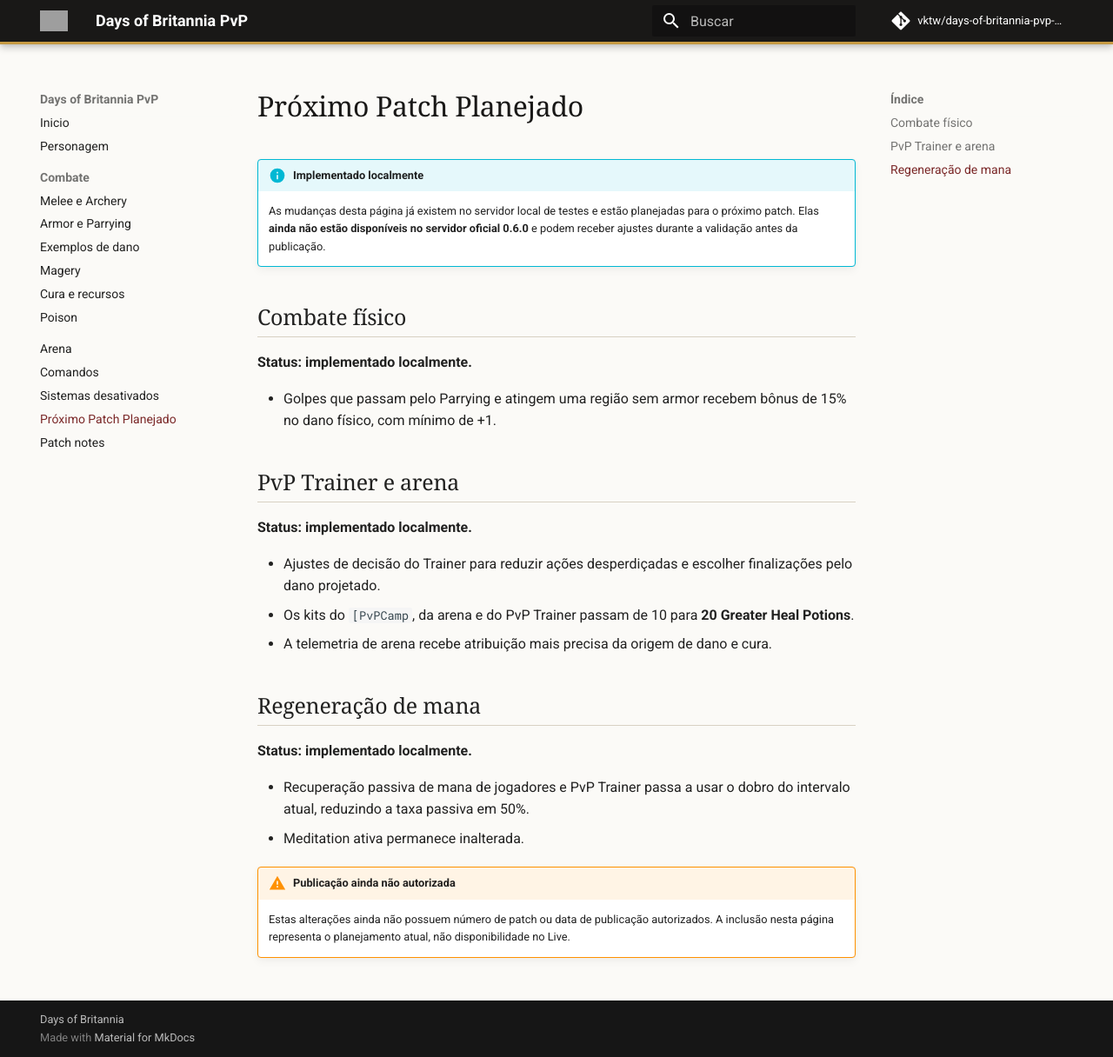
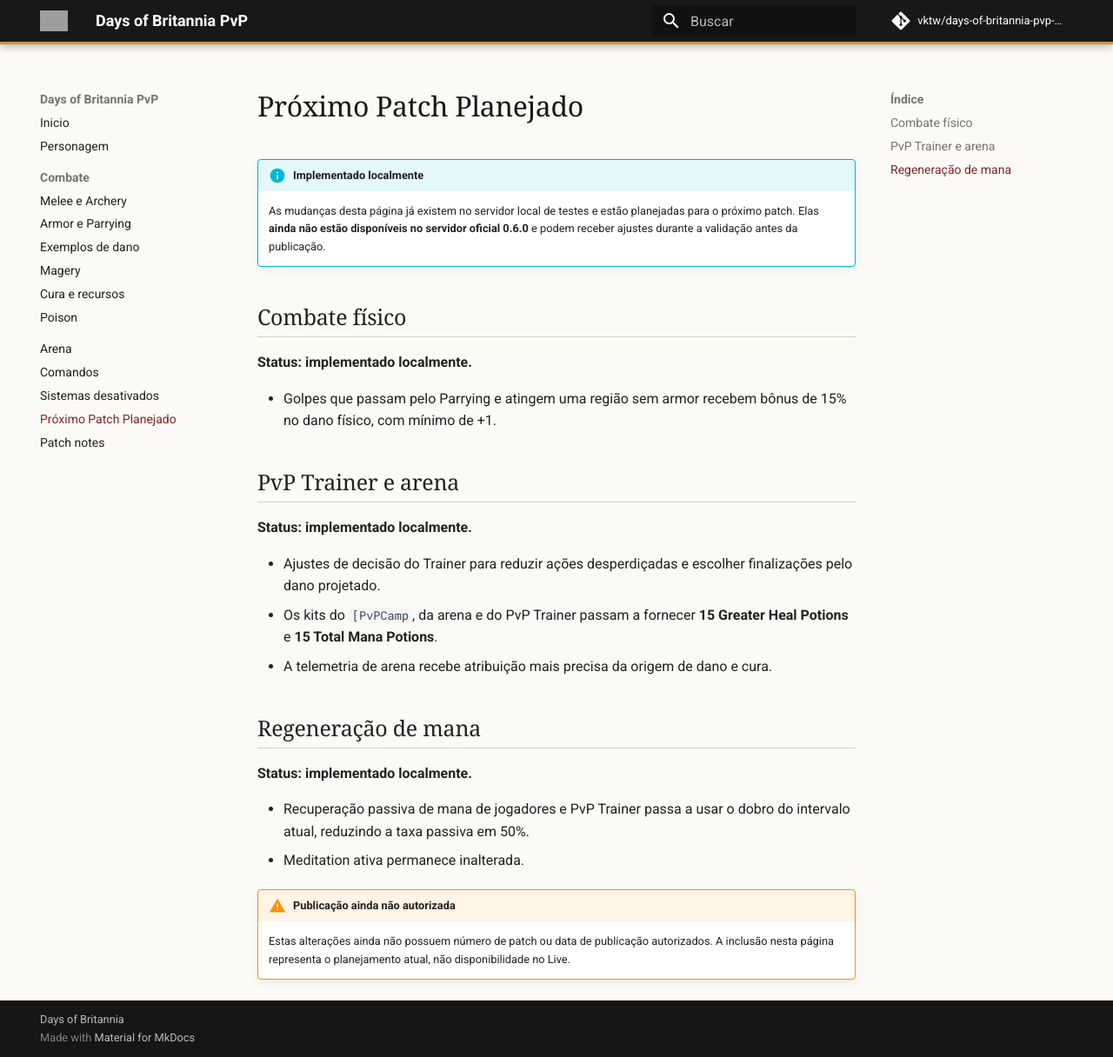
Before and after one commit to vktw/days-of-britannia-pvp-wiki, an MkDocs documentation site: the page built from docs/proximo-patch.md, in a window 1280 px wide and 1216 px high. Shown: the whole window at 87% size. Built offline with MkDocs 1.6.1 and Material for MkDocs 9.7.7, drawn with Linux system fonts in a browser that asks for light colours; comment, search, counter and statistics services are not loaded; grey boxes are pictures that could not be loaded.

Commit message:
docs: update planned arena potion quantities

```diff
--- a/docs/proximo-patch.md
+++ b/docs/proximo-patch.md
@@ -14,7 +14,7 @@
 **Status: implementado localmente.**
 
 - Ajustes de decisão do Trainer para reduzir ações desperdiçadas e escolher finalizações pelo dano projetado.
-- Os kits do `[PvPCamp`, da arena e do PvP Trainer passam de 10 para **20 Greater Heal Potions**.
+- Os kits do `[PvPCamp`, da arena e do PvP Trainer passam a fornecer **15 Greater Heal Potions** e **15 Total Mana Potions**.
 - A telemetria de arena recebe atribuição mais precisa da origem de dano e cura.
 
 ## Regeneração de mana
```
